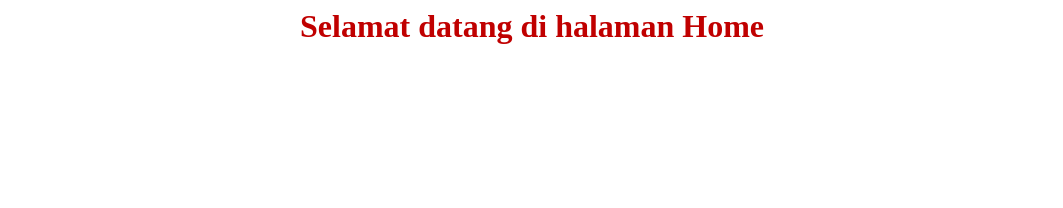
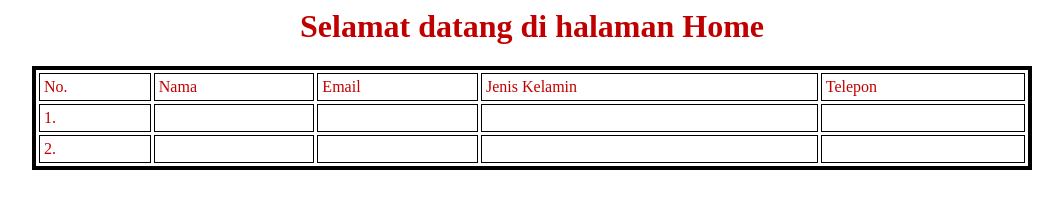
Before and after one commit to VangelineDrey/pts_genap, a plain HTML site: page home.html in a window 1280 px wide. Shown: the whole page, without its empty margins (108-1171 px from the left). Drawn offline with Linux system fonts and the light colour scheme.

Commit message:
menambah tabel

```diff
--- a/home.html
+++ b/home.html
@@ -6,5 +6,50 @@
   </head>
   <body text="Comic Sans MS" align="center">
 <h1>Selamat datang di halaman Home</h1>
-</body>
+<table width=1000 height=100 border=4 bordercolor=black  cellpadding=4 align=center cellspacing=3>
+  <tr>
+    <td>
+      No.
+    </td>
+    <td>
+      Nama
+    </td>
+    <td>
+      Email
+    </td>
+    <td>
+      Jenis Kelamin
+    </td>
+    <td>
+      Telepon
+    </td>
+  </tr>
+    <tr>
+      <td>
+        1.
+      </td>
+      <td>
+      </td>
+      <td>
+      </td>
+      <td>
+      </td>
+      <td>
+      </td>
+    </tr>
+    <tr>
+        <td>
+          2.
+        </td>
+        <td>
+        </td>
+        <td>
+        </td>
+        <td>
+        </td>
+        <td>
+        </td>
+    </tr>
+</table>
+  </body>
 </html>
```
